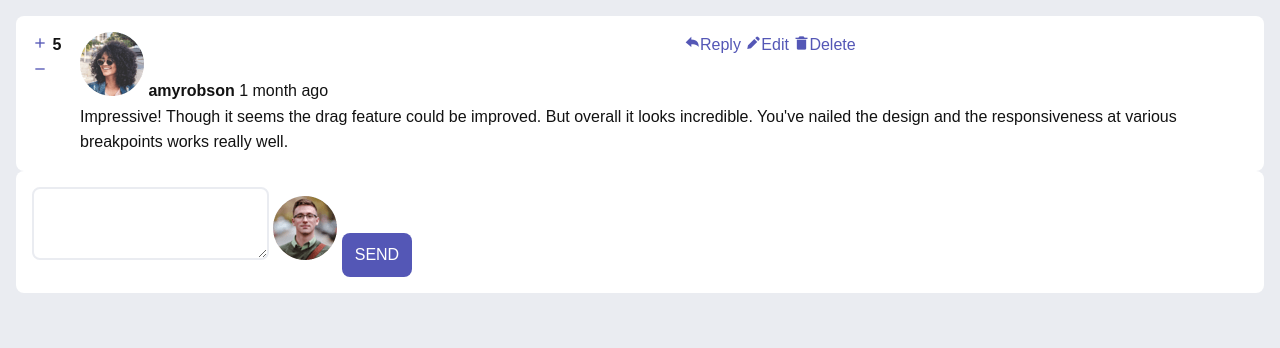
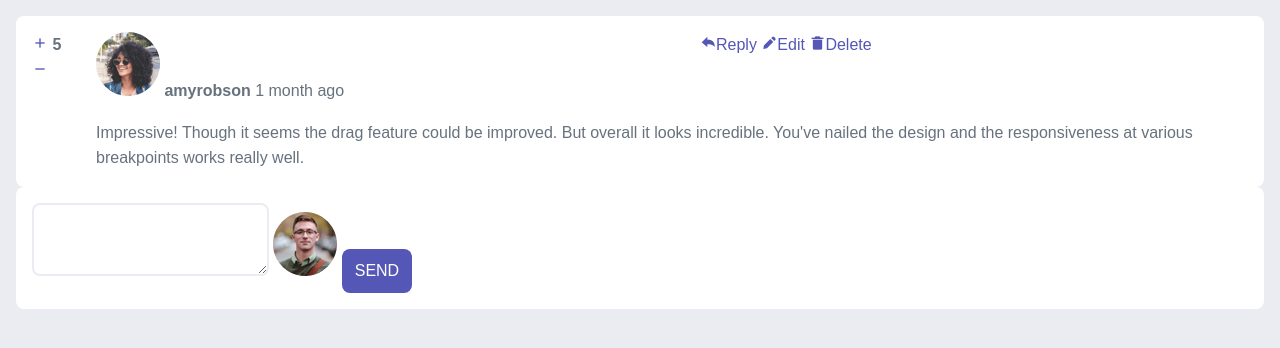
Before and after one commit to fbtot/interactive-comments-section, a website: page index.html in a window 1280 px wide. Drawn offline with nearby package versions, Linux system fonts and the light colour scheme.

Commit message:
feat(css): add base text color

```diff
--- a/scss/abstracts/_settings.scss
+++ b/scss/abstracts/_settings.scss
@@ -19,7 +19,7 @@ $mobile-width: $desktop-width - 1px;
   --light-gray: hsl(223, 19%, 93%);
   --very-light-grey: hsl(228, 33%, 97%);
 
-  --text-color: hsl(0, 0%, 7%);
+  --text-color: var(--grayish-blue);
   --accent-color: var(--moderate-blue);
   --grey300: hsl(0, 0%, 70%);
   --grey500: hsl(0, 0%, 50%);
--- a/scss/components/_comments.scss
+++ b/scss/components/_comments.scss
@@ -1,7 +1,11 @@
 @use "../index.scss" as *;
+/* ============================================ */
+/* ··········································· § COMMENTS LAYOUT ··· */
+/* ======================================== */
 
 .comment-container {
   display: grid;
+  grid-gap: 1rem;
   grid-template-columns: 1fr 1fr;
   grid-template-rows: auto auto auto;
   grid-template-areas:
```
Also changed, not shown: css/main.css, css/mainDist.css, 1 other file.
